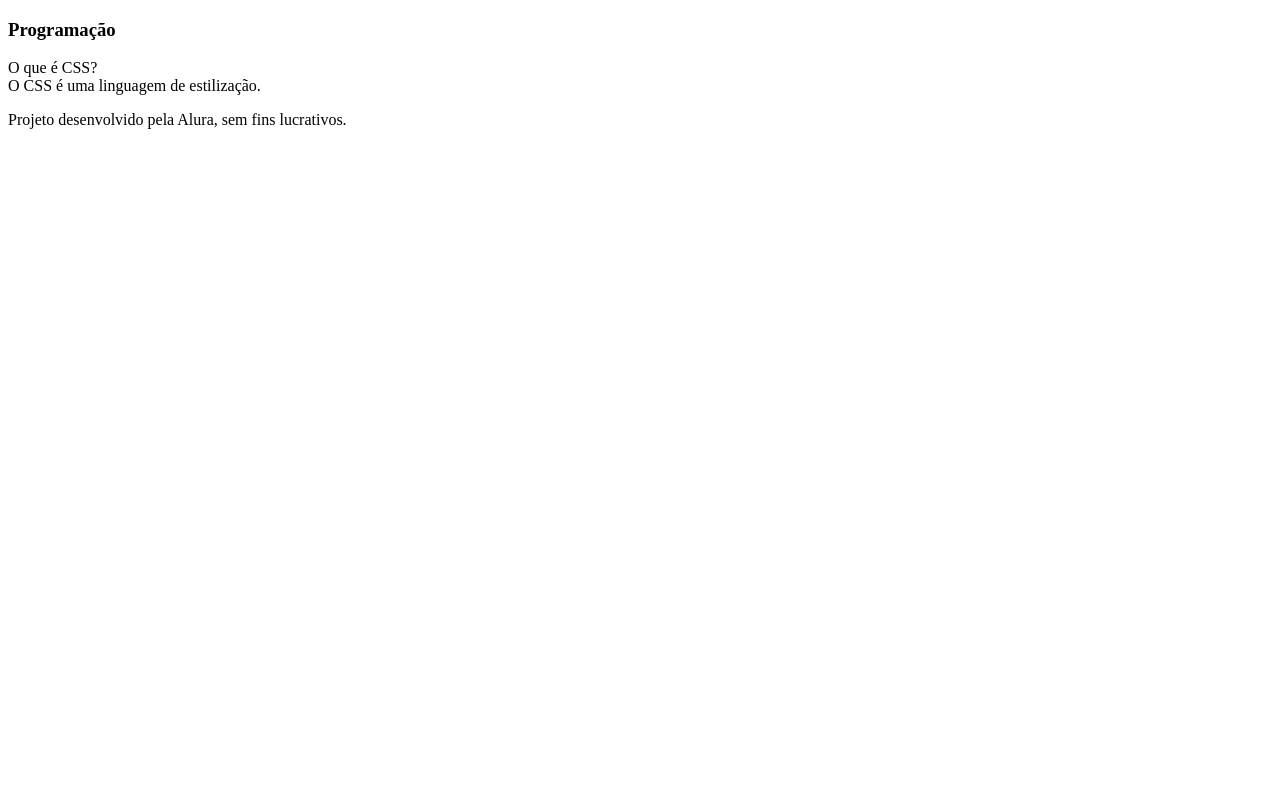
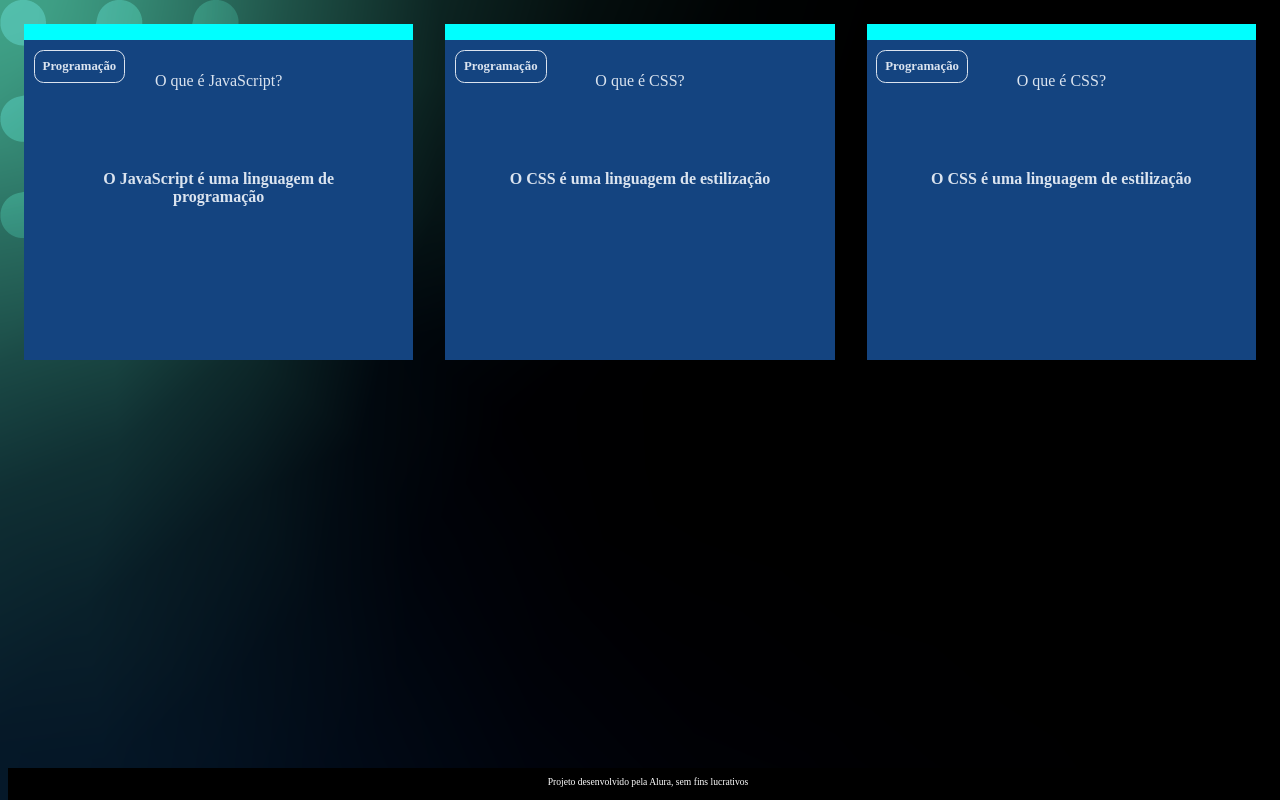
Before and after one commit to pFransozi/2025-MAT2-2ANO-2TRI-Pagina-web-desenvolvendo-uma-ferramenta-interativa-de-estudo, a plain HTML site: page index.html in a window 1280 px wide. Drawn offline with Linux system fonts and the light colour scheme; a web font is replaced by a local one.

Commit message:
add aula03

```diff
--- a/assets/style.css
+++ b/assets/style.css
@@ -1,20 +1,70 @@
-body{
-    background-color: bisque;
-    color:white;
+:root{
+    --text-color: #DBE4EF;
+    --card-front-color: #144480;
+    --card-back-color: #00F4BF;
 }
 
-footer{
+body {
+    background-color: bisque;
+    font-family: Bai Jamjuree;
+    background-image: url('img/bg-desktop.webp');
+}
+
+#container {
+    display: flex; /* Elementos dispostos em linha */
+}
+
+.cartao {
+    margin: 1rem 1rem;
+    background-color: aqua;
+    height: 20rem;
+    flex-grow: 1;
+    flex-basis: calc(33% - 6rem);
+}
+
+.cartao__conteudo {
+    text-align: center;
+    height: 100%;
+    background-color: var(--card-front-color);
+}
+
+.cartao__conteudo h3 {
+    color: var(--text-color);
+    border: 1px solid var(--text-color);
+    text-align: left;
+    padding: 0.5rem;
+    position: absolute;
+    margin: 0.6rem;
+    border-radius: 0.6rem;
+    font-size: 1vw;
+}
+
+.cartao__conteudo p {
+    margin-top: 1rem;
+    padding: 2rem;
+}
+
+footer {
     background-color: black;
     color: white;
+    position: fixed;
     bottom: 0;
-    position: fixed;
     width: 100%;
+    height: 2rem;
 }
 
-footer p{
+footer p {
     text-align: center;
     font-size: 0.6rem;
-    height: 2rem;
     margin-top: 0.5rem;
-    font-family: "Bai Jamjuree";
 }
+
+.cartao__conteudo__pergunta p{
+    color: var(--text-color);
+    font-weight: 500;
+}
+
+.cartao__conteudo__resposta p{
+    color: var(--text-color);
+    font-weight: 700;
+}
--- a/index.html
+++ b/index.html
@@ -1,16 +1,11 @@
 <!DOCTYPE html>
 <html lang="pt-br">
-    <head>
-        <meta charset="UTF-8" />
-        <meta name="viewport" content="width=device-width, initial-scale=1.0" />
-        <link rel="preconnect" href="https://fonts.googleapis.com" />
-        <link rel="preconnect" href="https://fonts.gstatic.com" crossorigin />
-        <link
-          href="https://fonts.googleapis.com/css2?family=Bai+Jamjuree:ital,wght@0,200;0,300;0,400;0,500;0,600;0,700;1,200;1,300;1,400;1,500;1,600;1,700&display=swap"
-          rel="stylesheet"
-        />
-        <title>Flashcard</title>
-      </head>
+<head>
+    <meta charset="UTF-8">
+    <meta name="viewport" content="width=device-width, initial-scale=1.0">
+    <link rel="stylesheet" href="assets/style.css">
+    <title>Flashcard</title>
+</head>
 <body>
     <main>
         <section id="container">
@@ -18,17 +13,39 @@
                 <div class="cartao__conteudo">
                     <h3>Programação</h3>
                     <div class="cartao__conteudo__pergunta">
-                        O que é CSS?
+                        <p>O que é JavaScript?</p>
                     </div>
                     <div class="cartao__conteudo__resposta">
-                        O CSS é uma linguagem de estilização.
+                        <p>O JavaScript é uma linguagem de programação</p>
+                    </div>
+                </div>
+            </article>
+            <article class="cartao">
+                <div class="cartao__conteudo">
+                    <h3>Programação</h3>
+                    <div class="cartao__conteudo__pergunta">
+                        <p>O que é CSS?</p>
+                    </div>
+                    <div class="cartao__conteudo__resposta">
+                    <p>O CSS é uma linguagem de estilização</p>
+                    </div>
+                </div>
+            </article>
+            <article class="cartao">
+                <div class="cartao__conteudo">
+                    <h3>Programação</h3>
+                    <div class="cartao__conteudo__pergunta">
+                        <p>O que é CSS?</p>
+                    </div>
+                    <div class="cartao__conteudo__resposta">
+                    <p>O CSS é uma linguagem de estilização</p>
                     </div>
                 </div>
             </article>
         </section>
     </main>
     <footer>
-        <p>Projeto desenvolvido pela Alura, sem fins lucrativos.</p>
+        <p>Projeto desenvolvido pela Alura, sem fins lucrativos</p>
     </footer>
 </body>
 </html>
```
Also changed, not shown: assets/img/bg-desktop.webp (added), assets/img/bg-mobile.webp (added), assets/img/bg-tablet.webp (added), 1 other file.
